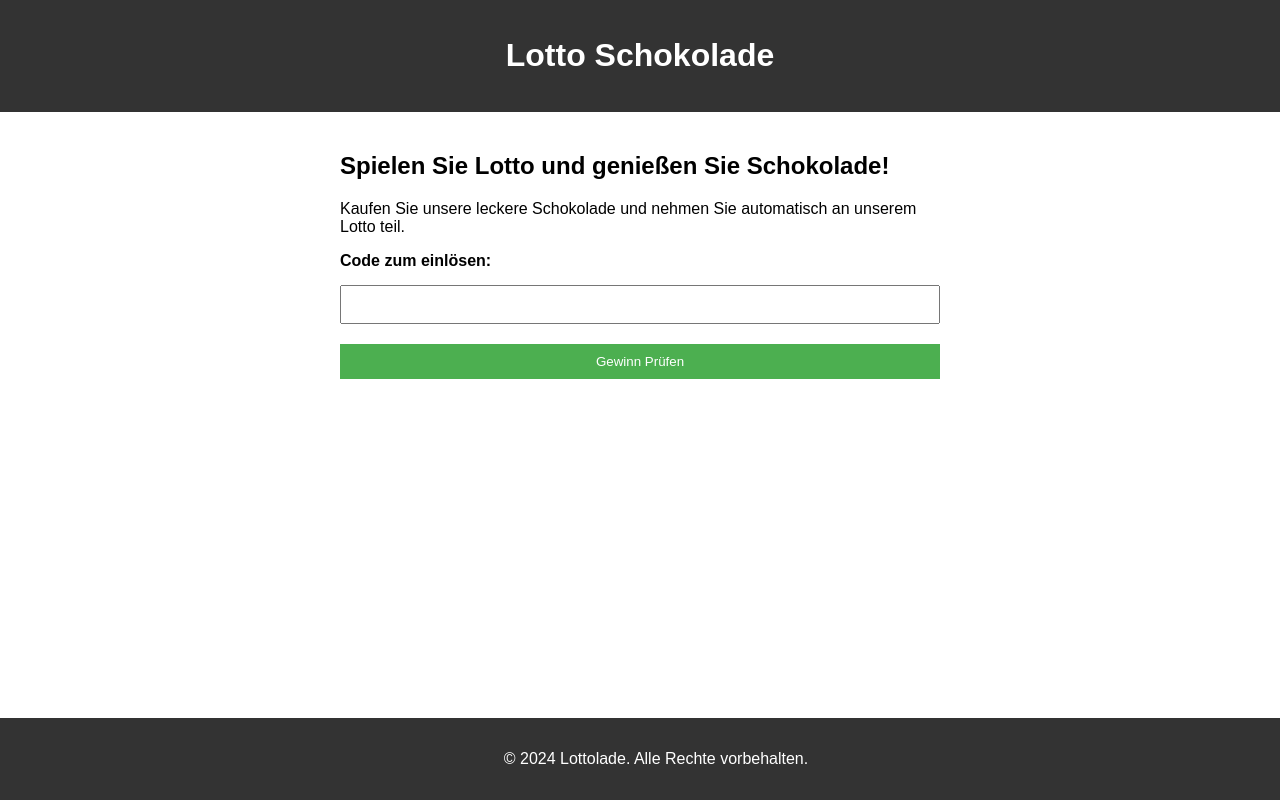
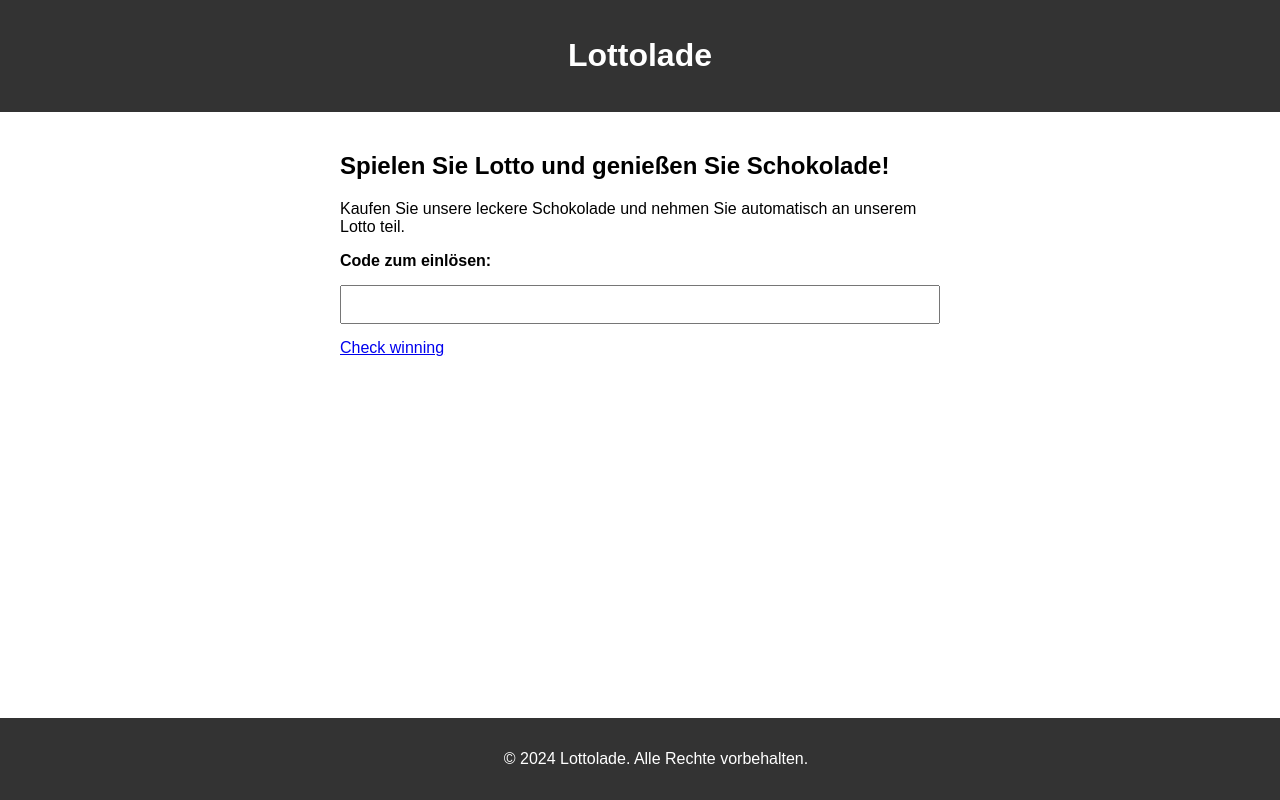
Before and after one commit to 09811/lottolade, a plain HTML site: page index.html in a window 1280 px wide. Drawn offline with Linux system fonts and the light colour scheme.

Commit message:
Add files via upload

```diff
--- a/index.html
+++ b/index.html
@@ -10,7 +10,7 @@
 
 <body>
     <header>
-        <h1>Lotto Schokolade</h1>
+        <h1>Lottolade</h1>
     </header>
 
     <section id="lotto-section">
@@ -21,21 +21,13 @@
             <label for="redeemcode">Code zum einlösen:</label>
             <input type="text" id="code" name="redeemcode" min="1" required>
 
-            <button type="submit" onclick="openLink()">Gewinn Prüfen</button>
+            <a href="checkwin.html" class="button">Check winning</a>
         </form>
     </section>
 
     <footer>
         <p>&copy; 2024 Lottolade. Alle Rechte vorbehalten.</p>
     </footer>
-
-    <script>
-        function openLink() {
-            // Replace 'https://example.com' with the actual link you want to open
-            var linkToOpen = '';
-            window.location.href = linkToOpen;
-        }
-    </script>
 </body>
 
 </html>
```
